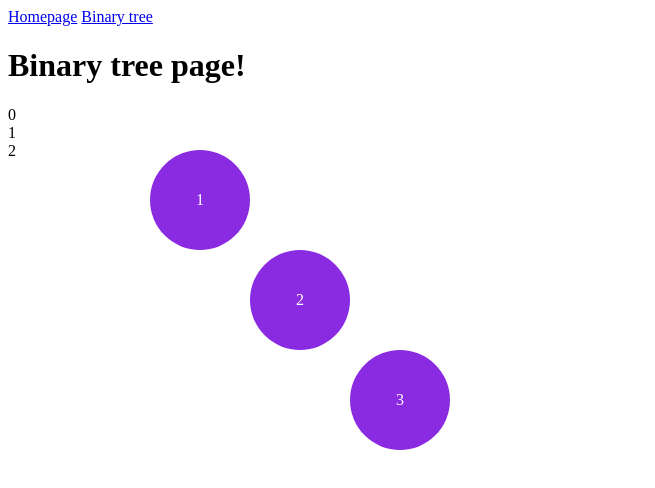
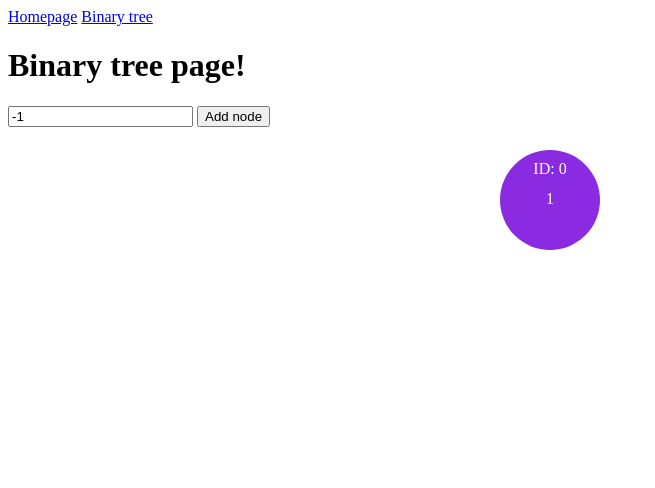
Before and after one commit to naomihollyholland/finalyearproject, a SvelteKit app in the folder finalyearproject/: page /binary_tree in a window 1280 px wide. Shown: the top 488 px of the page, without its empty margins (0-655 px from the left). Built offline with nearby package versions, Linux system fonts and the light colour scheme.

Commit message:
shows ID of each node
shows the node id of each node, so the user can specify which one to delete in future update

```diff
--- a/finalyearproject/src/routes/binary_tree/+page.svelte
+++ b/finalyearproject/src/routes/binary_tree/+page.svelte
@@ -1,26 +1,126 @@
-<script>
+<script lang="ts">
+    import { get } from "svelte/store";
     import TreeNode from "./TreeNode.svelte";
 
-    let i= $state([150,150]);
+    interface Node {
+        id: number;
+        val: number;
+        x: number;
+        y: number;
+        parentid: number | null;
+        lchildid: number | null;
+        rchildid: number | null;
+    }
+    let i = $state([500, 150]);
+
+    let nodeinputvalue: number = $state(-1);
 
     let allnodes = $state([
-         {id:0, val:1, x: i[0], y:i[1], parentid: null},
-         {id:1, val:2, x: 250, y:250, parentid: 0},
-         {id:2, val:3, x: 350, y:350, parentid: 1}
-     ]);
+        {
+            id: 0,
+            val: 1,
+            x: i[0],
+            y: i[1],
+            parentid: null,
+            lchildid: null,
+            rchildid: null
+        },
 
-    for(let node of allnodes){
-            {allnodes[node.id].x = (allnodes.find(n => n.id === node.parentid)?.x || i[0] - 100) + 100}
-            {allnodes[node.id].y = (allnodes.find(n => n.id === node.parentid)?.y || i[1] - 100) + 100}
+    ]);
 
+    for (let node of allnodes) {
+        if (node.parentid != null && node != null) {
+            let parentnode = allnodes[node.parentid];
+            if (node.val < parentnode.val) {
+                node.x = parentnode.x - 100;
+                node.y = parentnode.y + 100;
+            } else {
+                node.x = parentnode.x + 100;
+                node.y = parentnode.y + 100;
+            }
+        }
+    }
+
+    function findid(node: Node) {
+        return node.id;
+    }
+
+
+    function getroot() {
+        let root = allnodes.find((node) => node.parentid === null) || -1;
+        return root;
+    }
+
+    function comparenodes(node1: Node, node2: Node) {
+        if (node1.val < node2.val) return -1;
+        if (node1.val > node2.val) return 1;
+        return 0;
+    }
+
+    function placenode(node1: Node, node2: Node) {
+        if (comparenodes(node1, node2) <= 0) {
+                if (node2.lchildid == null) {
+                    node2.lchildid = node1.id;
+                    node1.parentid = node2.id;
+                    node1.x = node2.x - 150;
+                    node1.y = node2.y + 100;
+                    //console.log(node1, node2);
+                } else{
+                    console.log(allnodes.find((node) => node.id === node2.lchildid) as Node);
+                    placenode(node1, allnodes.find((node) => node.id === node2.lchildid) as Node);
+                }
+            }
+                else if (comparenodes(node1, node2) > 0) {
+                    if (node2.rchildid == null) {
+                        node2.rchildid = node1.id;
+                        node1.parentid = node2.id;
+                        node1.x = node2.x + 150;
+                        node1.y = node2.y + 100;
+                        //console.log(node1, node2);
+                    } else {
+                        placenode(node1, allnodes.find((node) => node.id === node2.rchildid) as Node);
+                    }
+                }
+                else {
+
+                    return;
+                }
+                }
+
+
+
+
+    function push() {
+        if (nodeinputvalue == -1) return;
+        let node = {
+            id: allnodes.length,
+            val: nodeinputvalue,
+            x: 500,
+            y: 500,
+            parentid: null,
+            lchildid: null,
+            rchildid: null,
+        };
+
+        placenode(node, getroot() as Node);
+        console.log($state.snapshot(node));
+
+        console.log($state.snapshot(allnodes));
+        allnodes.push(node);
+
+
+        //get the node where there is no parent
+
+        //start comparing to left or right child until there is no child, then add the node there
+
+        nodeinputvalue = -1;
     }
 </script>
 
 <h1>Binary tree page!</h1>
-
-
+<input bind:value={nodeinputvalue} placeholder=-1 type="number" />
+<button onclick={push}>Add node</button>
 
 {#each allnodes as node}
-    {node.id} <br>
-        <TreeNode i={node.val}  x={node.x} y={node.y}/>
+    <TreeNode id = {node.id} value={node.val} x={node.x} y={node.y} />
 {/each}
--- a/finalyearproject/src/routes/binary_tree/TreeNode.svelte
+++ b/finalyearproject/src/routes/binary_tree/TreeNode.svelte
@@ -1,12 +1,20 @@
 <script>
-    let {i,x,y} = $props();
+    let {id, value ,x,y} = $props();
 </script>
 
 <div class="circle" style="top: {y}px; left: {x}px">
-    {i}
+    <div class="id">
+    ID: {id}
+    </div>
+    <div class="value">
+    {value}
+    </div>
 </div>
 
+
 <style>
+
+
     .circle{
         width: 100px;
         height: 100px;
@@ -18,5 +26,25 @@
         align-items: center;
         position:absolute;
         transition: 1s;
+        flex-direction: column;
     }
+
+    .id{
+        height: 30%;
+
+        flex-direction: row;
+        flex-wrap: wrap;
+        justify-content: center;
+    }
+
+     .value{
+
+        height: 50%;
+        flex-direction: row;
+        flex-wrap: wrap;
+
+    }
+
+
+
 </style>
--- a/finalyearproject/tsconfig.json
+++ b/finalyearproject/tsconfig.json
@@ -10,7 +10,8 @@
 		"skipLibCheck": true,
 		"sourceMap": true,
 		"strict": true,
-		"moduleResolution": "bundler"
+		"moduleResolution": "bundler",
+
 	}
 	// Path aliases are handled by https://svelte.dev/docs/kit/configuration#alias
 	// except $lib which is handled by https://svelte.dev/docs/kit/configuration#files
```
